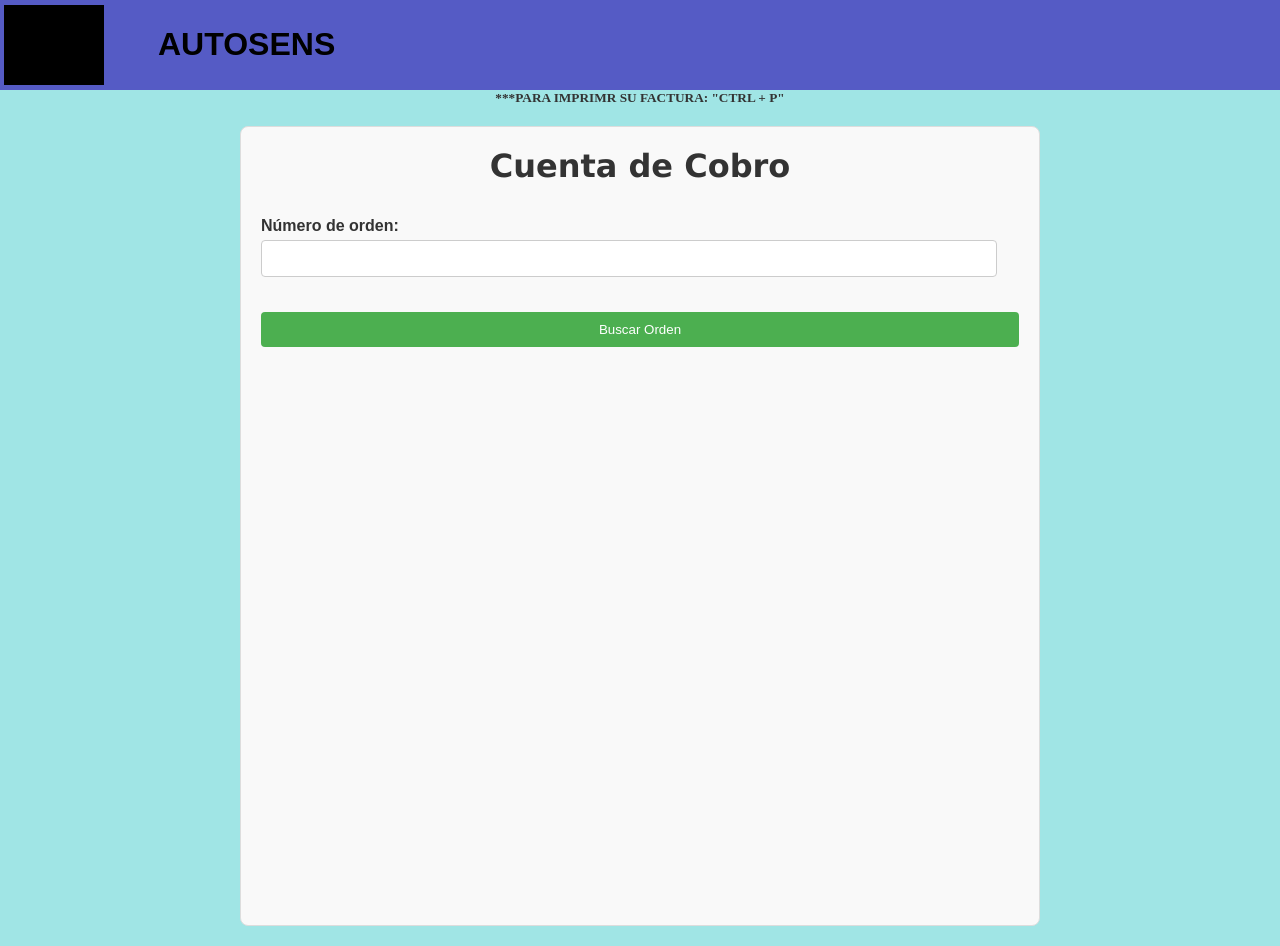
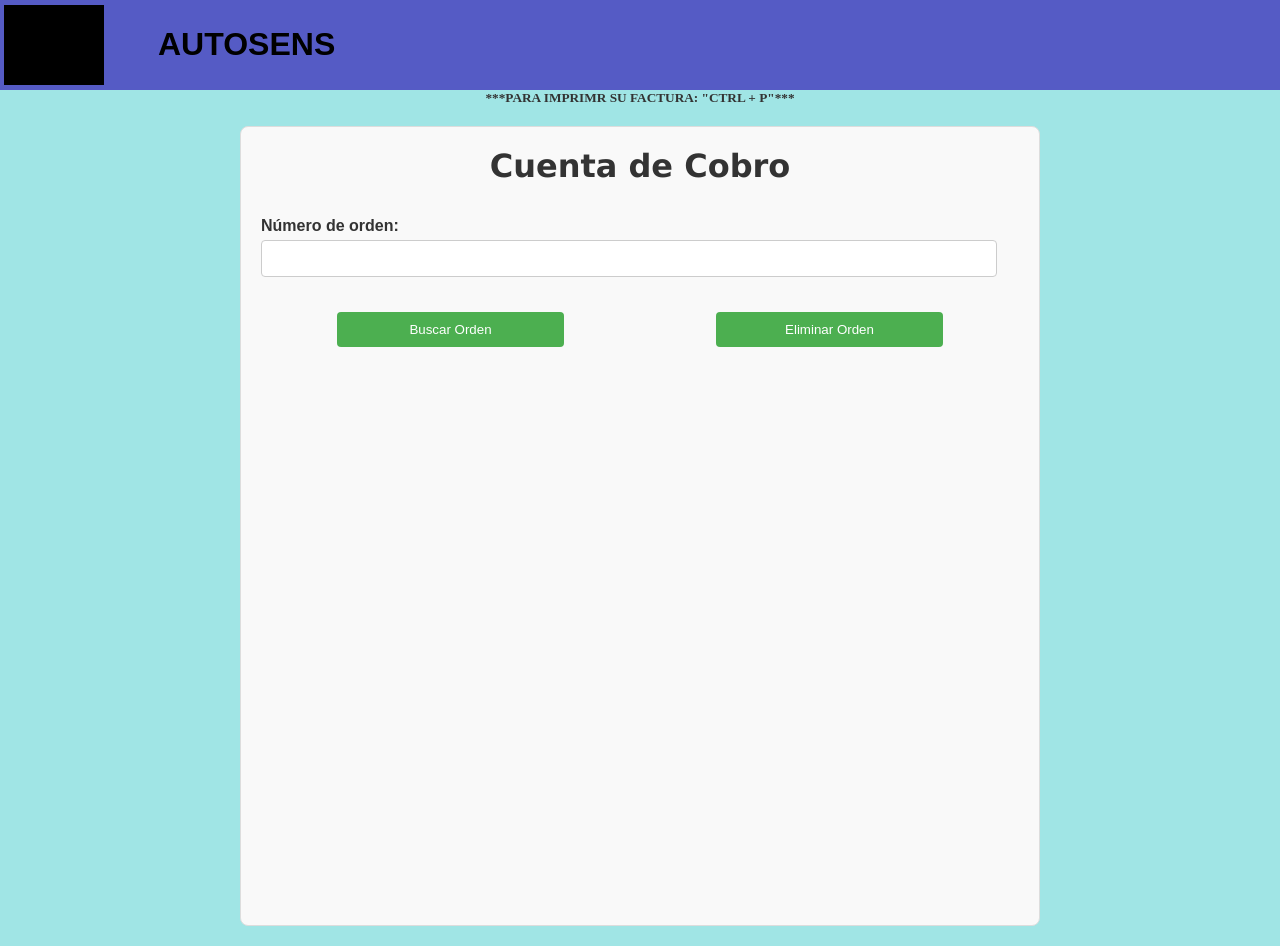
Before and after one commit to saeta728/Talento_Tech_Copia, a React (Vite) app: page /cuentacobro in a window 1280 px wide. Built offline with nearby package versions, Linux system fonts and the light colour scheme.

Commit message:
julian: modificacion de paginacion

```diff
--- a/src/components/CuentaCobro.css
+++ b/src/components/CuentaCobro.css
@@ -34,9 +34,15 @@
     margin-bottom: 15px;
   }
 
+  .botones{
+    display: flex;
+    justify-content: space-around;
+    margin-bottom: 20px;
+  }
+
   button {
     display: block;
-    width: 100%;
+    width: 30%;
     background-color: #4CAF50;
     color: white;
     padding: 10px;
--- a/src/components/CuentaCobro.jsx
+++ b/src/components/CuentaCobro.jsx
@@ -1,9 +1,12 @@
 import React, { useState } from 'react';
+import { useNavigate } from 'react-router-dom';
 import './CuentaCobro.css';
+
 
 function CuentaCobro() {
   const [numeroOrden, setNumeroOrden] = useState('');
   const [order, setOrder] = useState(null);
+  const navigate = useNavigate();
 
   // Función para buscar la orden en localStorage
   const handleBuscarOrden = () => {
@@ -30,18 +33,17 @@ function CuentaCobro() {
 
   return (
     <>
-    <h5>***PARA IMPRIMR SU FACTURA: "CTRL + P"</h5>
+    <h5>***PARA IMPRIMR SU FACTURA: "CTRL + P"***</h5>
     <div className="cuenta-cobro">
       <h1>Cuenta de Cobro</h1>
 
       <div>
         <label>Número de orden:</label>
-        <input
-          type="text"
-          value={numeroOrden}
-          onChange={(e) => setNumeroOrden(e.target.value)}
-        />
+        <input type="text"value={numeroOrden}onChange={(e) => setNumeroOrden(e.target.value)}/>
+        <div className='botones'>
         <button onClick={handleBuscarOrden}>Buscar Orden</button>
+        <button onClick={() => {navigate('/interfaz');}}>Eliminar Orden</button>
+        </div>
       </div>
 
       {order && (
--- a/src/components/interfaz.jsx
+++ b/src/components/interfaz.jsx
@@ -1,5 +1,6 @@
 import React, { useState, useEffect } from "react";
 import './interfaz.css'; // Importa el archivo de estilos
+import { useNavigate } from "react-router-dom";
 
 function Interfaz() {
   // Se crea el estado para el número de orden
@@ -12,6 +13,8 @@ function Interfaz() {
       setNumeroOrden(parseInt(numeroGuardado));
     }
   }, []);
+
+  const navigate = useNavigate();
 
   // Se crea el estado para datos de la orden
   const [datosCliente, setDatosCliente] = useState({
@@ -218,8 +221,7 @@ function Interfaz() {
           />
         </div>
       </fieldset>
-
-      <button onClick={handleGuardarOrden}>Guardar Orden</button>
+      <button onClick={() => {handleGuardarOrden();navigate('/cuentacobro');}}>Guardar Orden</button>
     </div>
 
   );
```
